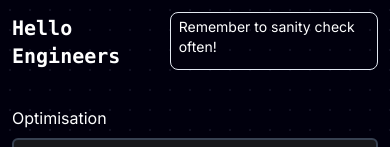
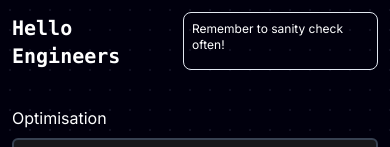
Before and after one commit to Mohamed-Taha-Sta/cal-ci1-sem2, a Next.js app: page / in a window 390 px wide. Shown: the top 147 px of the page. Built offline with nearby package versions, Linux system fonts and the light colour scheme.

Commit message:
Refined text for small devices.

```diff
--- a/app/page.tsx
+++ b/app/page.tsx
@@ -163,7 +163,7 @@ const Page = () => {
             <div className={"z-50 w-full lg:w-3/5 lg:mx-auto lg:py-7 md:w-3/6 md:mx-auto md:py-7"}>
                 <div className={"flex justify-between p-3"}>
                     <h1 className={"font-bold font-mono text-xl pt-0.5"}>Hello Engineers</h1>
-                    <p className={"font-normal text-sm border-[1px] rounded-lg px-2 py-1"}>Remember to sanity check
+                    <p className={"font-normal text-xs border-[1px] rounded-lg px-2 py-2 lg:py-1 lg:text-sm"}>Remember to sanity check
                         often!</p>
                 </div>
                 <main className={"my-3 lg:my-14"}>
```
